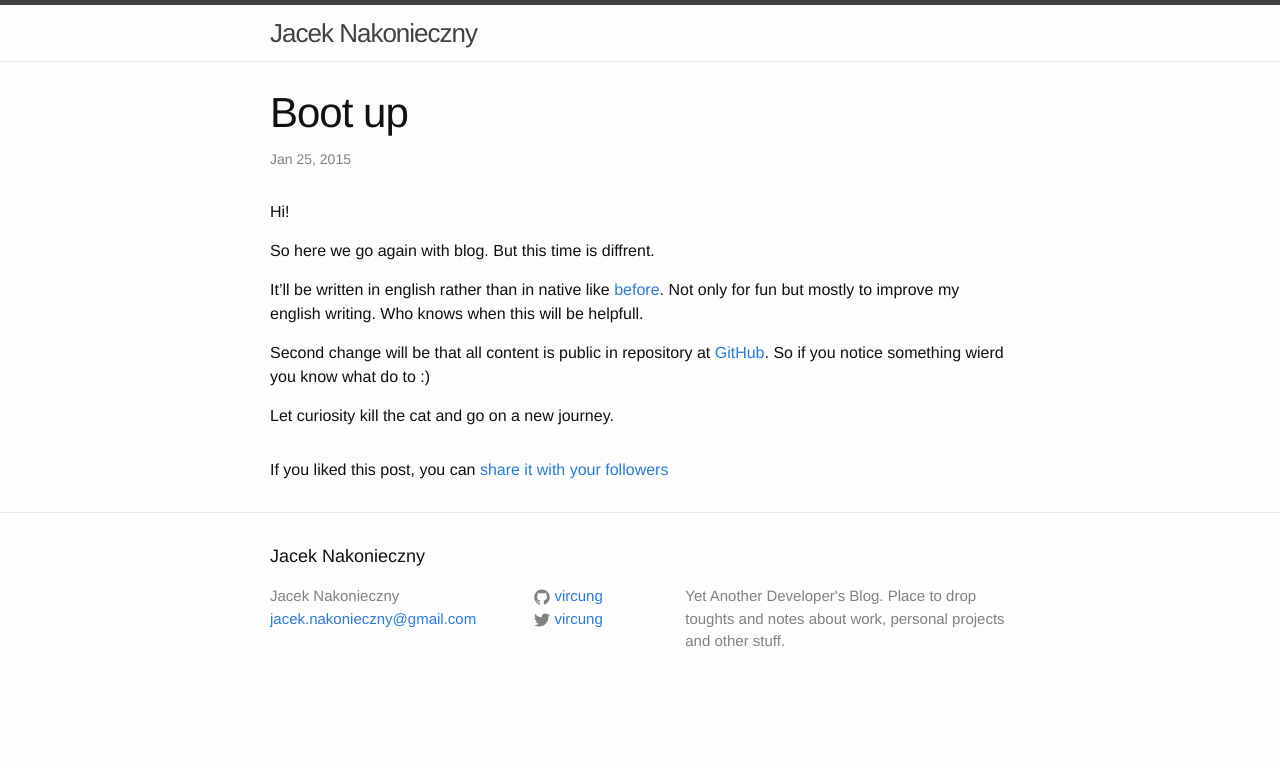
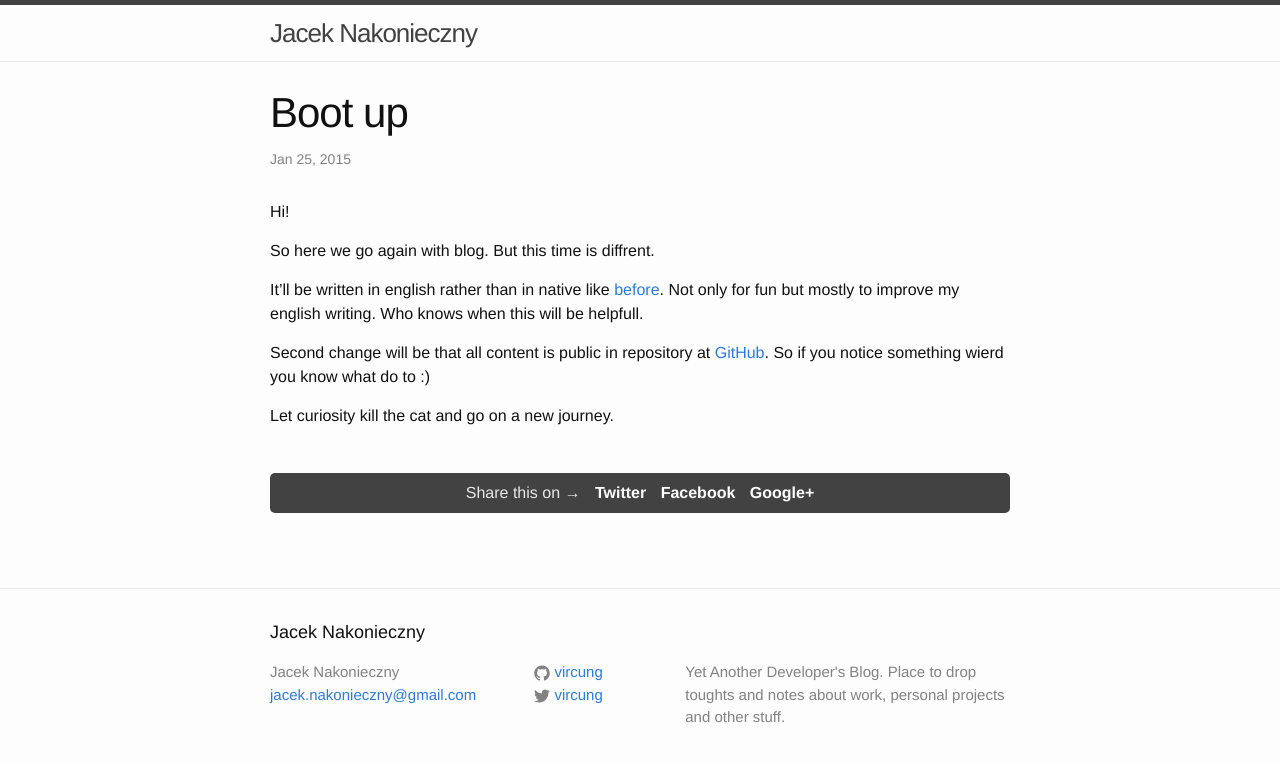
Before and after one commit to vircung/vircung, a Jekyll site: the page built from _posts/2015-01-25-boot-up.md, in a window 1280 px wide. Shown: the top 762 px of the page. Built offline with Jekyll 4.4.1, drawn with Linux system fonts in a browser that asks for light colours; comment, search, counter and statistics services are not loaded.

Commit message:
Update sharing buttons
http://codingtips.kanishkkunal.in/share-buttons-jekyll/

```diff
--- /dev/null
+++ b/_includes/share-page.html
@@ -0,0 +1,6 @@
+<div class="share-page">
+    Share this on &rarr;
+    <a href="https://twitter.com/intent/tweet?text={{ page.title }}&url={{ site.url }}{{ page.url }}&via={{ site.twitter_username }}&related={{ site.twitter_username }}" rel="nofollow" target="_blank" title="Share on Twitter">Twitter</a>
+    <a href="https://facebook.com/sharer.php?u={{ site.url }}{{ page.url }}" rel="nofollow" target="_blank" title="Share on Facebook">Facebook</a>
+    <a href="https://plus.google.com/share?url={{ site.url }}{{ page.url }}" rel="nofollow" target="_blank" title="Share on Google+">Google+</a>
+</div>
--- a/_includes/twitter_share.html
+++ /dev/null
@@ -1,4 +0,0 @@
-If you liked this post, you can
-<a href="https://twitter.com/intent/tweet?url={{ site.url }}{{ page.url }}&text={{ page.title }}&via=vircung" target="_blank">
-  share it with your followers
-</a>
--- a/_layouts/post.html
+++ b/_layouts/post.html
@@ -12,6 +12,7 @@
     {{ content }}
   </article>
 
+  {% include share-page.html %}
+
   {% include disqus.html %}
-  {% include twitter_share.html %}
 </div>
--- a/css/main.scss
+++ b/css/main.scss
@@ -50,3 +50,22 @@
         "layout",
         "syntax-highlighting"
 ;
+
+.share-page {
+    text-align: center;
+    background: $grey-color-dark;
+    color: $grey-color-light;
+    padding: 8px 15px;
+    border-radius: 5px;
+    margin: 1.5 * $spacing-unit 0;
+
+    a {
+        font-weight: 700;
+        color: #fff;
+        margin-left: 10px;
+
+        &:hover {
+            border-bottom: 1px dashed #fff;
+        }
+    }
+}
```
